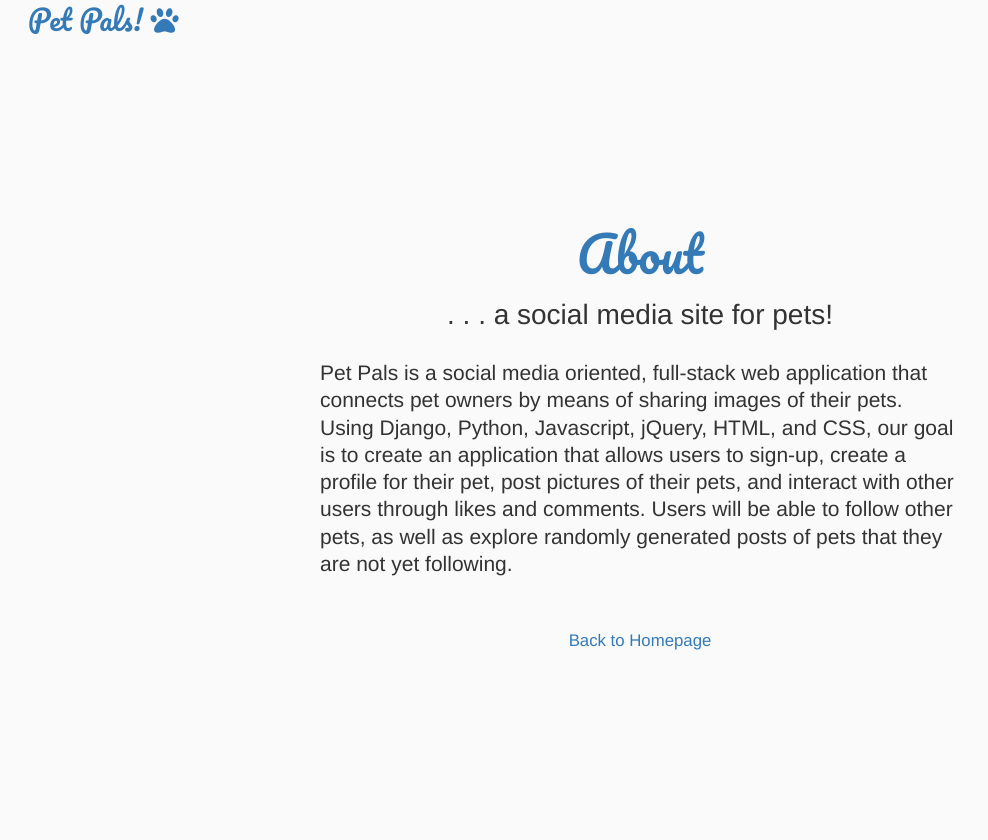
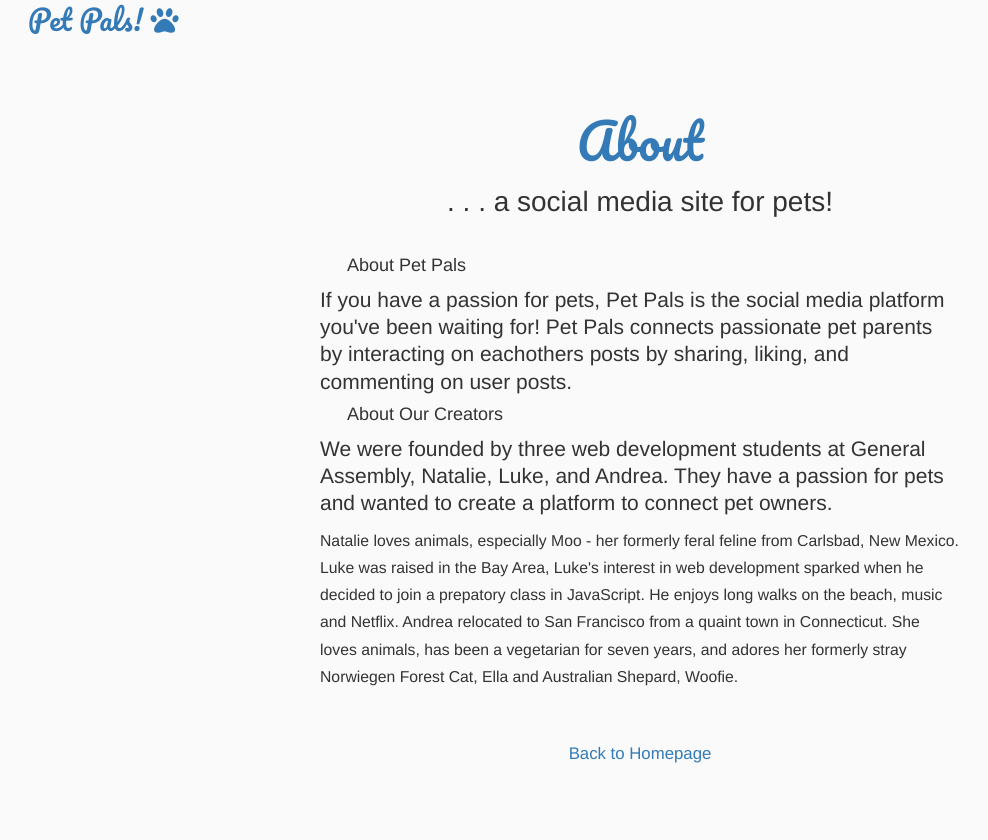
Before and after one commit to Cyrusluke925/petpals_app, a Django app: page /about in a window 1280 px wide. Shown: the whole page, without its empty margins (0-988 px from the left). Run offline with Django 3.2, Linux system fonts and the light colour scheme; data that the repository does not hold is empty; some libraries are stand-ins or nearby versions.

Commit message:
form validation and updated about page

```diff
--- a/petpals_app/static/css/main.css
+++ b/petpals_app/static/css/main.css
@@ -664,6 +664,11 @@ input#id_breed, input#id_name, input#id_age{
     margin:0 0 1em 0;
     font-size:2em;
 }
+
+.aboutLAN{
+    font-size: .75em;
+}
+
 .site-title-about {
     display:flex;
     justify-content: flex-start;
--- a/petpals_app/templates/petpals_app/about.html
+++ b/petpals_app/templates/petpals_app/about.html
@@ -46,7 +46,16 @@
                                         <h3> . . . a social media site for pets! </h3>
                                 </div>
                                 <div class="aboutBlurb">
-                                        <p>Pet Pals is a social media oriented, full-stack web application that connects pet owners by means of sharing images of their pets. Using Django, Python, Javascript, jQuery, HTML, and CSS, our goal is to create an application that allows users to sign-up, create a profile for their pet, post pictures of their pets, and interact with other users through likes and comments. Users will be able to follow other pets, as well as explore randomly generated posts of pets that they are not yet following. </p>
+                                        <h4>About Pet Pals</h4>
+                                        <p>If you have a passion for pets, Pet Pals is the social media platform you've been waiting for! Pet Pals connects passionate pet parents by interacting on eachothers posts by sharing, liking, and commenting on user posts.</p>
+
+                                        <h4>About Our Creators</h4>
+                                        <p>We were founded by three web development students at General Assembly, Natalie, Luke, and Andrea. They have a passion for pets and wanted to create a platform to connect pet owners. </p>
+                                        <div class = "aboutLAN">
+                                                <p>Natalie loves animals, especially Moo - her formerly feral feline from Carlsbad, New Mexico.
+                                                Luke was raised in the Bay Area, Luke's interest in web development sparked when he decided to join a prepatory class in JavaScript. He enjoys long walks on the beach, music and Netflix.
+                                                Andrea relocated to San Francisco from a quaint town in Connecticut. She loves animals, has been a vegetarian for seven years, and adores her formerly stray Norwiegen Forest Cat, Ella and Australian Shepard, Woofie.
+                                        </div>
                                 </div>
                                 <div class="backToHome">
                                         <a href="{% url 'index' %}">Back to Homepage</a>
```
Also changed, not shown: petpals_app/static/scripts/main.js (+0 -105 lines), petpals_app/templates/petpals_app/explore.html (+4 -4 lines), petpals_app/views.py (+1 -11 lines), petpals_app/static/css/profile.css (deleted).
